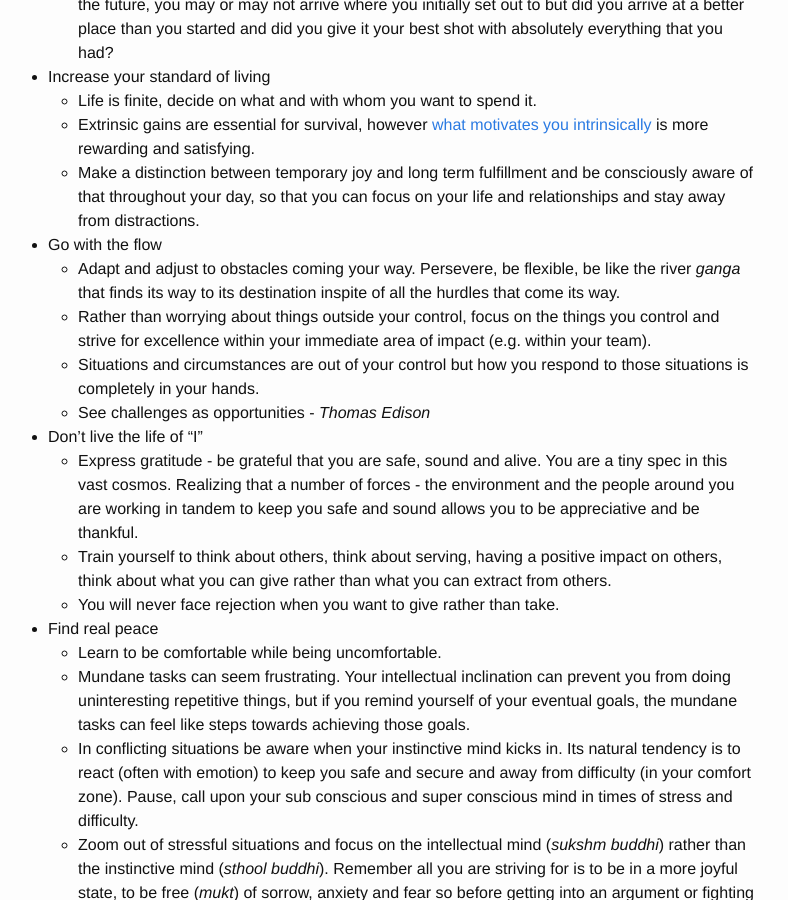
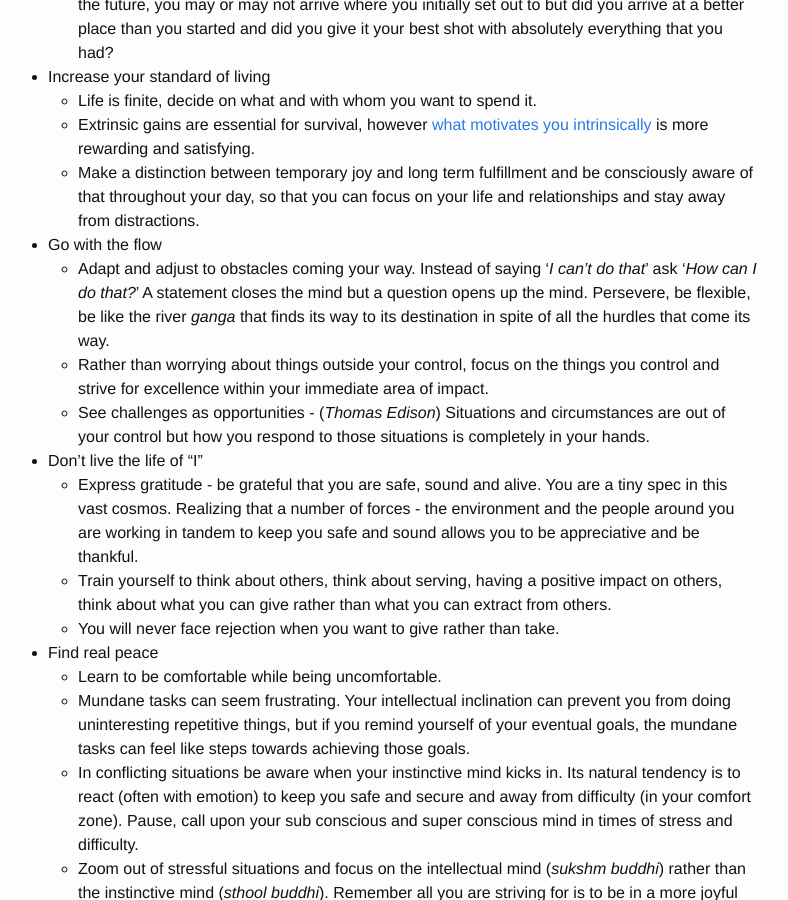
Before and after one commit to hemantksingh/hemantksingh.github.io, a Jekyll site: the page built from _posts/life/2021-02-25-my-morning-routine.markdown, in a window 1280 px wide and 900 px high, scrolled down 684 px. Shown: the whole window, without its empty margins (252-1040 px from the left). Built offline with Jekyll 4.4.1, drawn with Linux system fonts in a browser that asks for light colours; comment, search, counter and statistics services are not loaded.

Commit message:
Update 2021-02-25-my-morning-routine.markdown

```diff
--- a/_posts/life/2021-02-25-my-morning-routine.markdown
+++ b/_posts/life/2021-02-25-my-morning-routine.markdown
@@ -23,10 +23,9 @@ I've never been a morning person, but over a period of time I have trained mysel
   - Make a distinction between temporary joy and long term fulfillment and be consciously aware of that throughout your day, so that you can focus on your life and relationships and stay away from distractions.
 
 - Go with the flow
-  - Adapt and adjust to obstacles coming your way. Persevere, be flexible, be like the river *ganga* that finds its way to its destination inspite of all the hurdles that come its way.
-  - Rather than worrying about things outside your control, focus on the things you control and strive for excellence within your immediate area of impact (e.g. within your team).
-  - Situations and circumstances are out of your control but how you respond to those situations is completely in your hands.
-  - See challenges as opportunities - *Thomas Edison*
+  - Adapt and adjust to obstacles coming your way. Instead of saying '*I can't do that*' ask '*How can I do that?*' A statement closes the mind but a question opens up the mind.  Persevere, be flexible, be like the river *ganga* that finds its way to its destination in spite of all the hurdles that come its way.
+  - Rather than worrying about things outside your control, focus on the things you control and strive for excellence within your immediate area of impact.
+  - See challenges as opportunities - (*Thomas Edison*) Situations and circumstances are out of your control but how you respond to those situations is completely in your hands.
 
 - Don't live the life of "I"
   - Express gratitude - be grateful that you are safe, sound and alive. You are a tiny spec in this vast cosmos. Realizing that a number of forces - the environment and the people around you are working in tandem to keep you safe and sound allows you to be appreciative and be thankful.
```
